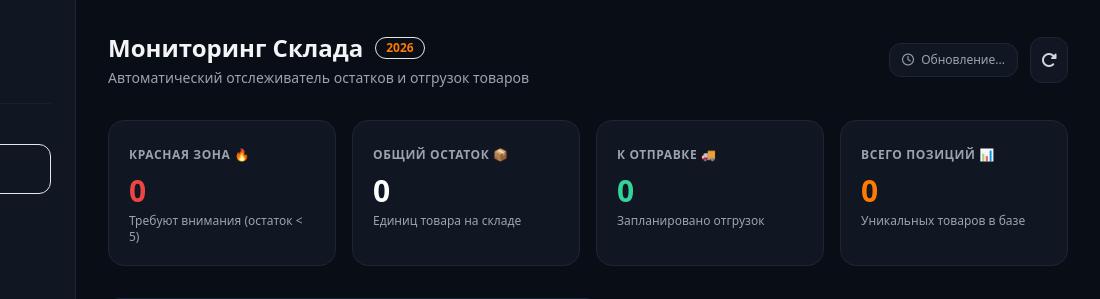
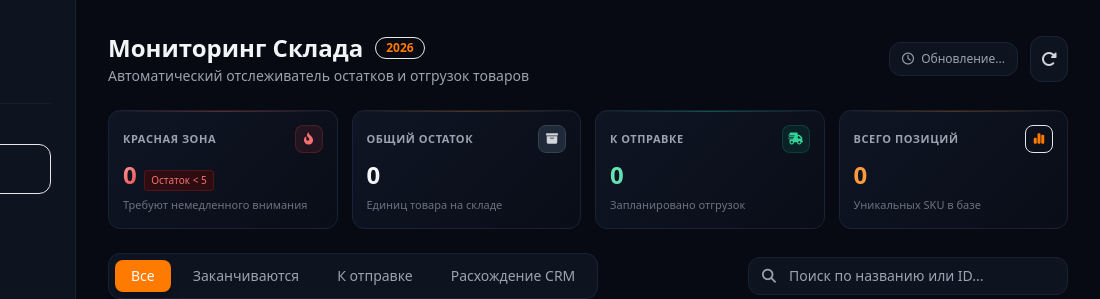
Before and after one commit to vladsaakov11-png/warehouse-dashboard, a plain HTML site: page index.html in a window 1280 px wide. Shown: the top 299 px of the page, 180-1280 px from the left. Drawn offline with nearby package versions, Linux system fonts and the light colour scheme; no server answers.

Commit message:
Update index.html

```diff
--- a/index.html
+++ b/index.html
@@ -11,9 +11,9 @@
             theme: {
                 extend: {
                     colors: {
-                        darkBg: '#090d16',
-                        cardBg: '#101622',
-                        cardBorder: '#1c2536',
+                        darkBg: '#070a12',
+                        cardBg: '#0e1320',
+                        cardBorder: '#1a2336',
                         brandOrange: '#FF7A00',
                         brandOrangeHover: '#E06B00',
                     }
@@ -23,15 +23,73 @@
     </script>
     <link href="https://cdnjs.cloudflare.com/ajax/libs/font-awesome/6.4.0/css/all.min.css" rel="stylesheet">
     <style>
-        body { background-color: #090d16; color: #f3f4f6; font-family: system-ui, -apple-system, sans-serif; }
+        body { background-color: #070a12; color: #f3f4f6; font-family: system-ui, -apple-system, sans-serif; }
         ::-webkit-scrollbar { width: 8px; }
-        ::-webkit-scrollbar-track { background: #090d16; }
-        ::-webkit-scrollbar-thumb { background: #1c2536; border-radius: 4px; }
-        ::-webkit-scrollbar-thumb:hover { background: #2d3950; }
+        ::-webkit-scrollbar-track { background: #070a12; }
+        ::-webkit-scrollbar-thumb { background: #1a2336; border-radius: 4px; }
+        ::-webkit-scrollbar-thumb:hover { background: #2a3854; }
 
         .text-brand { color: #FF7A00; }
         .bg-brand { background-color: #FF7A00; }
         .border-brand { border-color: #FF7A00; }
+
+        /* Futuristic Cyber Card Styles */
+        .cyber-card {
+            background: linear-gradient(135deg, rgba(16, 23, 38, 0.9) 0%, rgba(10, 14, 24, 0.95) 100%);
+            backdrop-filter: blur(12px);
+            position: relative;
+            transition: all 0.3s cubic-bezier(0.4, 0, 0.2, 1);
+        }
+        .cyber-card::before {
+            content: '';
+            position: absolute;
+            top: 0; left: 0; right: 0; height: 1px;
+            background: linear-gradient(90deg, transparent, rgba(255, 122, 0, 0.3), transparent);
+        }
+        .cyber-card:hover {
+            transform: translateY(-2px);
+            border-color: rgba(255, 122, 0, 0.4);
+            box-shadow: 0 8px 25px -5px rgba(255, 122, 0, 0.15);
+        }
+
+        /* Specific Glow effects for cards */
+        .cyber-card-red:hover {
+            border-color: rgba(239, 68, 68, 0.4);
+            box-shadow: 0 8px 25px -5px rgba(239, 68, 68, 0.2);
+        }
+        .cyber-card-red::before {
+            background: linear-gradient(90deg, transparent, rgba(239, 68, 68, 0.4), transparent);
+        }
+
+        .cyber-card-green:hover {
+            border-color: rgba(16, 185, 129, 0.4);
+            box-shadow: 0 8px 25px -5px rgba(16, 185, 129, 0.2);
+        }
+        .cyber-card-green::before {
+            background: linear-gradient(90deg, transparent, rgba(16, 185, 129, 0.4), transparent);
+        }
+
+        /* Gradient Text */
+        .text-gradient-orange {
+            background: linear-gradient(135deg, #FF9E43 0%, #FF7A00 100%);
+            -webkit-background-clip: text;
+            -webkit-text-fill-color: transparent;
+        }
+        .text-gradient-red {
+            background: linear-gradient(135deg, #FCA5A5 0%, #EF4444 100%);
+            -webkit-background-clip: text;
+            -webkit-text-fill-color: transparent;
+        }
+        .text-gradient-green {
+            background: linear-gradient(135deg, #6EE7B7 0%, #10B981 100%);
+            -webkit-background-clip: text;
+            -webkit-text-fill-color: transparent;
+        }
+        .text-gradient-white {
+            background: linear-gradient(135deg, #FFFFFF 0%, #9CA3AF 100%);
+            -webkit-background-clip: text;
+            -webkit-text-fill-color: transparent;
+        }
     </style>
 </head>
 <body class="min-h-screen flex">
@@ -64,7 +122,7 @@
     <!-- Main Content -->
     <main class="flex-1 p-4 md:p-8 overflow-y-auto">
         <!-- Header -->
-        <div class="flex flex-col md:flex-row md:items-center justify-between gap-4 mb-8">
+        <div class="flex flex-col md:flex-row md:items-center justify-between gap-4 mb-6">
             <div>
                 <!-- Mobile Logo View -->
                 <div class="md:hidden flex items-baseline mb-2">
@@ -77,7 +135,7 @@
                     <h2 class="text-2xl font-bold">Мониторинг Склада</h2>
                     <span class="px-2.5 py-0.5 rounded-full text-xs font-semibold bg-brand/20 text-brand border border-brand/30">2026</span>
                 </div>
-                <p class="text-sm text-gray-400 mt-1">Автоматический отслеживатель остатков и отгрузок товаров</p>
+                <p class="text-sm text-gray-400 mt-0.5">Автоматический отслеживатель остатков и отгрузок товаров</p>
             </div>
 
             <div class="flex items-center gap-3 self-end md:self-auto">
@@ -90,34 +148,63 @@
             </div>
         </div>
 
-        <!-- KPI Cards Grid -->
-        <div class="grid grid-cols-1 sm:grid-cols-2 lg:grid-cols-4 gap-4 mb-8">
-            <!-- Card 1 -->
-            <div class="bg-cardBg border border-cardBorder rounded-2xl p-5 relative overflow-hidden">
-                <span class="text-xs font-semibold text-gray-400 tracking-wider uppercase">КРАСНАЯ ЗОНА 🔥</span>
-                <div class="text-3xl font-bold mt-2 text-red-500" id="kpiCritical">0</div>
-                <p class="text-xs text-gray-400 mt-1">Требуют внимания (остаток &lt; 5)</p>
+        <!-- Futuristic Compact KPI Cards Grid -->
+        <div class="grid grid-cols-1 sm:grid-cols-2 lg:grid-cols-4 gap-3.5 mb-6">
+            <!-- Card 1: Красная зона -->
+            <div class="cyber-card cyber-card-red border border-cardBorder rounded-xl p-3.5 flex flex-col justify-between">
+                <div class="flex items-center justify-between">
+                    <span class="text-[11px] font-bold text-gray-400 tracking-wider uppercase">КРАСНАЯ ЗОНА</span>
+                    <div class="w-7 h-7 rounded-lg bg-red-500/10 border border-red-500/20 flex items-center justify-center text-red-400 text-xs">
+                        <i class="fa-solid fa-fire-flame-curved"></i>
+                    </div>
+                </div>
+                <div class="my-1.5 flex items-baseline gap-2">
+                    <div class="text-2xl font-black text-gradient-red tracking-tight" id="kpiCritical">0</div>
+                    <span class="text-[10px] text-red-400 font-medium bg-red-950/60 px-1.5 py-0.5 rounded border border-red-800/40">Остаток &lt; 5</span>
+                </div>
+                <p class="text-[11px] text-gray-500 truncate">Требуют немедленного внимания</p>
             </div>
 
-            <!-- Card 2 -->
-            <div class="bg-cardBg border border-cardBorder rounded-2xl p-5 relative overflow-hidden">
-                <span class="text-xs font-semibold text-gray-400 tracking-wider uppercase">ОБЩИЙ ОСТАТОК 📦</span>
-                <div class="text-3xl font-bold mt-2 text-white" id="kpiTotalQty">0</div>
-                <p class="text-xs text-gray-400 mt-1">Единиц товара на складе</p>
+            <!-- Card 2: Общий остаток -->
+            <div class="cyber-card border border-cardBorder rounded-xl p-3.5 flex flex-col justify-between">
+                <div class="flex items-center justify-between">
+                    <span class="text-[11px] font-bold text-gray-400 tracking-wider uppercase">ОБЩИЙ ОСТАТОК</span>
+                    <div class="w-7 h-7 rounded-lg bg-gray-800 border border-gray-700 flex items-center justify-center text-gray-300 text-xs">
+                        <i class="fa-solid fa-box-archive"></i>
+                    </div>
+                </div>
+                <div class="my-1.5">
+                    <div class="text-2xl font-black text-gradient-white tracking-tight" id="kpiTotalQty">0</div>
+                </div>
+                <p class="text-[11px] text-gray-500 truncate">Единиц товара на складе</p>
             </div>
 
-            <!-- Card 3 -->
-            <div class="bg-cardBg border border-cardBorder rounded-2xl p-5 relative overflow-hidden">
-                <span class="text-xs font-semibold text-gray-400 tracking-wider uppercase">К ОТПРАВКЕ 🚚</span>
-                <div class="text-3xl font-bold mt-2 text-emerald-400" id="kpiToShip">0</div>
-                <p class="text-xs text-gray-400 mt-1">Запланировано отгрузок</p>
+            <!-- Card 3: К отправке -->
+            <div class="cyber-card cyber-card-green border border-cardBorder rounded-xl p-3.5 flex flex-col justify-between">
+                <div class="flex items-center justify-between">
+                    <span class="text-[11px] font-bold text-gray-400 tracking-wider uppercase">К ОТПРАВКЕ</span>
+                    <div class="w-7 h-7 rounded-lg bg-emerald-500/10 border border-emerald-500/20 flex items-center justify-center text-emerald-400 text-xs">
+                        <i class="fa-solid fa-truck-fast"></i>
+                    </div>
+                </div>
+                <div class="my-1.5">
+                    <div class="text-2xl font-black text-gradient-green tracking-tight" id="kpiToShip">0</div>
+                </div>
+                <p class="text-[11px] text-gray-500 truncate">Запланировано отгрузок</p>
             </div>
 
-            <!-- Card 4 -->
-            <div class="bg-cardBg border border-cardBorder rounded-2xl p-5 relative overflow-hidden">
-                <span class="text-xs font-semibold text-gray-400 tracking-wider uppercase">ВСЕГО ПОЗИЦИЙ 📊</span>
-                <div class="text-3xl font-bold mt-2 text-brand" id="kpiTotalItems">0</div>
-                <p class="text-xs text-gray-400 mt-1">Уникальных товаров в базе</p>
+            <!-- Card 4: Всего позиций -->
+            <div class="cyber-card border border-cardBorder rounded-xl p-3.5 flex flex-col justify-between">
+                <div class="flex items-center justify-between">
+                    <span class="text-[11px] font-bold text-gray-400 tracking-wider uppercase">ВСЕГО ПОЗИЦИЙ</span>
+                    <div class="w-7 h-7 rounded-lg bg-brand/10 border border-brand/20 flex items-center justify-center text-brand text-xs">
+                        <i class="fa-solid fa-chart-simple"></i>
+                    </div>
+                </div>
+                <div class="my-1.5">
+                    <div class="text-2xl font-black text-gradient-orange tracking-tight" id="kpiTotalItems">0</div>
+                </div>
+                <p class="text-[11px] text-gray-500 truncate">Уникальных SKU в базе</p>
             </div>
         </div>
 
```
